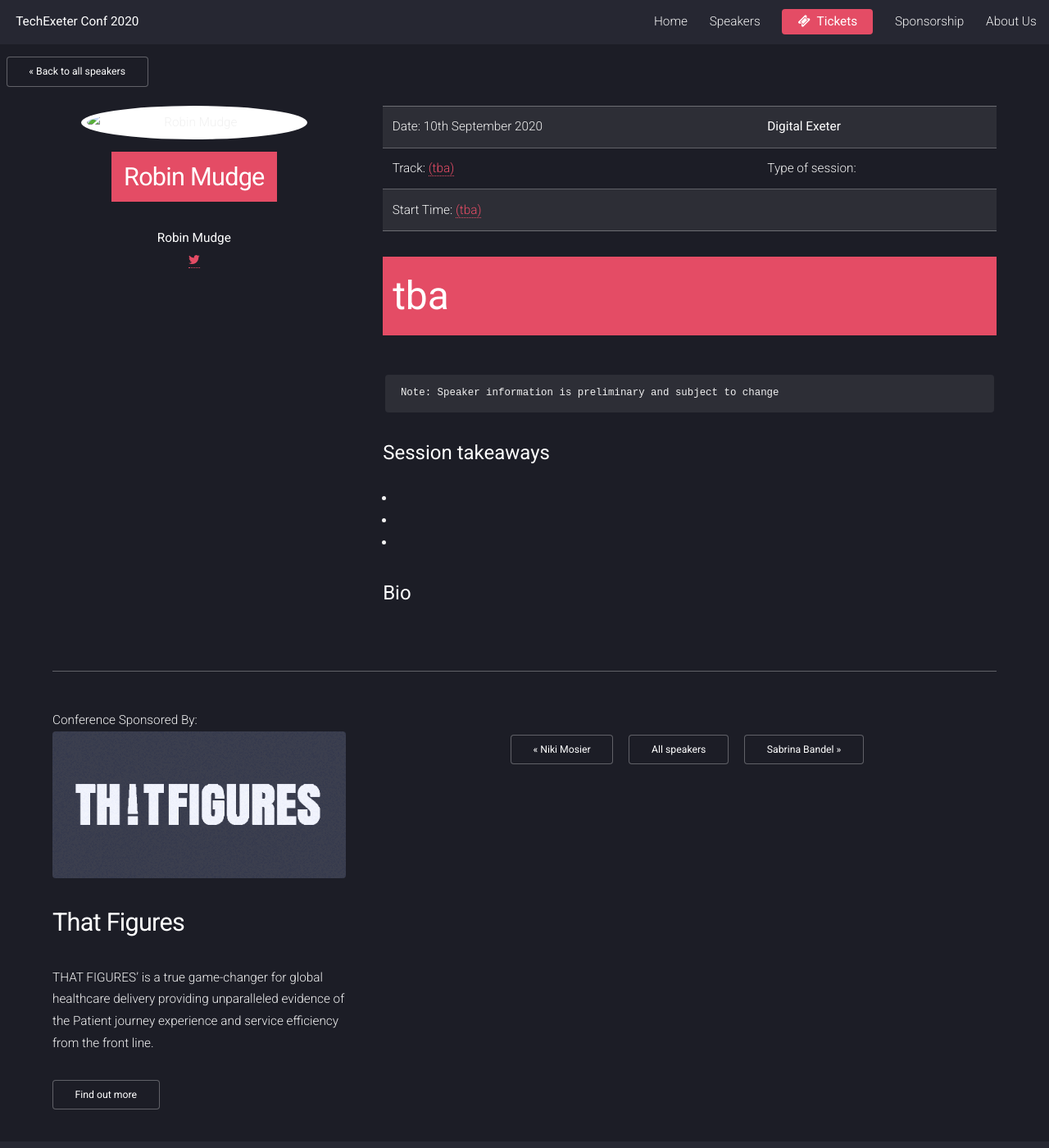
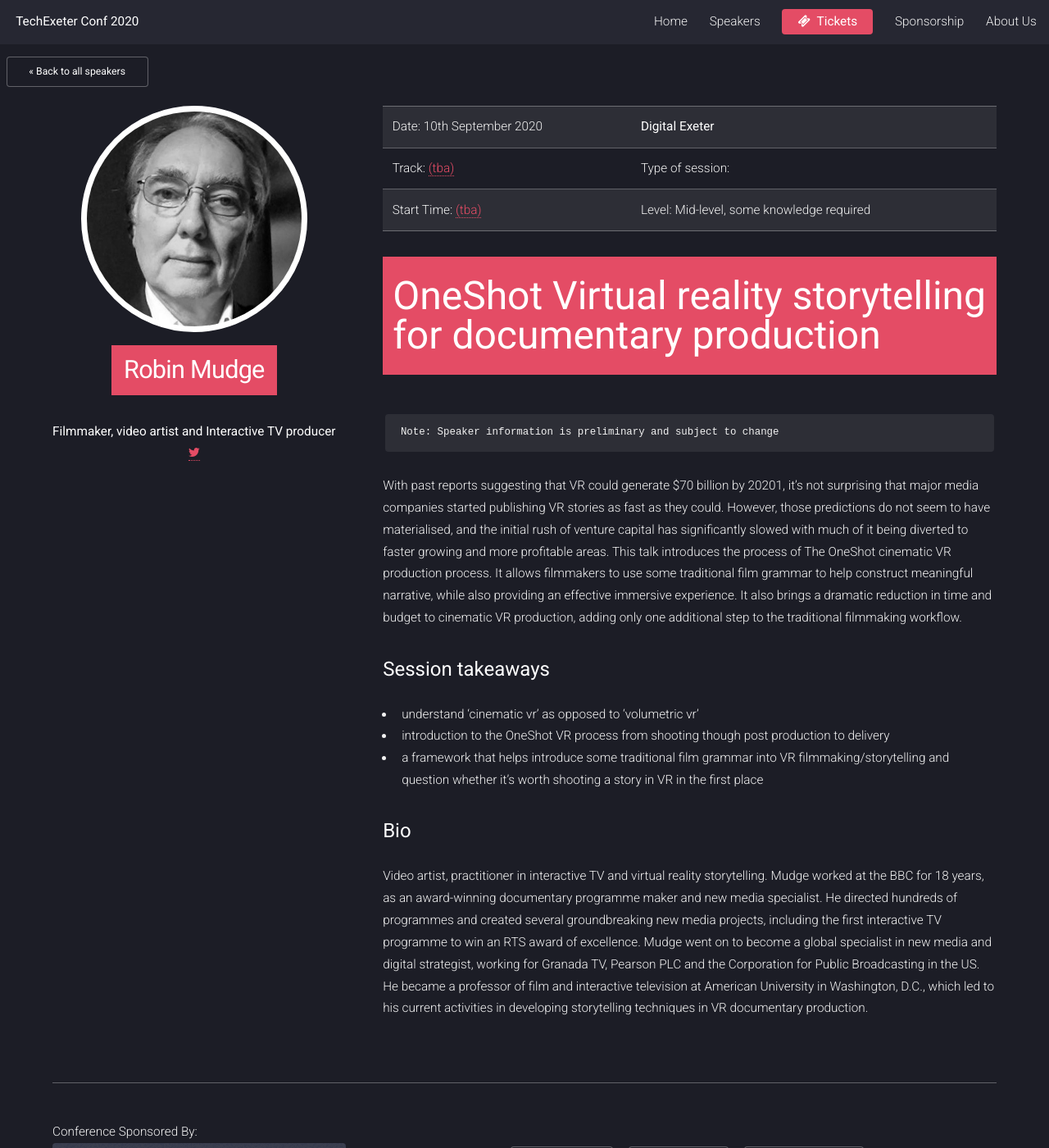
Before and after one commit to TechExeter/conference-2020, a Jekyll site: the page built from _speakers/robin-mudge.md, in a window 1280 px wide and 1400 px high. Shown: the whole window at 82% size. Built offline with Jekyll 4.4.1, drawn with Linux system fonts in a browser that asks for light colours.

Commit message:
added Nicola's talk title and Robin's profile

```diff
--- a/_speakers/robin-mudge.md
+++ b/_speakers/robin-mudge.md
@@ -1,27 +1,31 @@
 ---
 name: Robin Mudge
-pronoun:
-title:
+pronoun: He/Him
+title: Filmmaker, video artist and Interactive TV producer
 company:
-talk-title: tba
-headshot:
+talk-title: OneShot Virtual reality storytelling for documentary production
+headshot: /images/speakers/robin_BW.jpg
 track:
 timeslot:
 date: 2020-09-10
 type:
-level:
+level: 2
 twitter:
  -
 # linkedin:
 takeaways:
- -
- -
- -
+ - understand ‘cinematic vr’ as opposed to ‘volumetric vr’
+ - introduction to the OneShot VR process from shooting though post production to delivery
+ - a framework that helps introduce some traditional film grammar into VR filmmaking/storytelling and question whether it’s worth shooting a story in VR in the first place
 ---
 
-<p></p>
+<p>With past reports suggesting that VR could generate $70 billion by 20201, it’s not surprising that major media companies started publishing VR stories as fast as they could. However, those predictions do not seem to have materialised, and the initial rush of venture capital has significantly slowed with much of it being diverted to faster growing and more profitable areas.
+
+This talk introduces the process of The OneShot cinematic VR production process. It allows filmmakers to use some traditional film grammar to help construct meaningful narrative, while also providing an effective immersive experience. It also brings a dramatic reduction in time and budget to cinematic VR production, adding only one additional step to the traditional filmmaking workflow.</p>
 
 {% include speakers-takeaways.html %}
 
 <h3>Bio</h3>
-<p></p>
+<p>Video artist, practitioner in interactive TV and virtual reality storytelling. Mudge worked at the BBC for 18 years, as an award-winning documentary programme maker and new media specialist. He directed hundreds of programmes and created several groundbreaking new media projects, including the first interactive TV programme to win an RTS award of excellence.
+
+Mudge went on to become a global specialist in new media and digital strategist, working for Granada TV, Pearson PLC and the Corporation for Public Broadcasting in the US. He became a professor of film and interactive television at American University in Washington, D.C., which led to his current activities in developing storytelling techniques in VR documentary production.</p>
```
Also changed, not shown: _speakers/nicola-whiting.md (+1 -1 lines), images/speakers/robin_BW.jpg (added).
